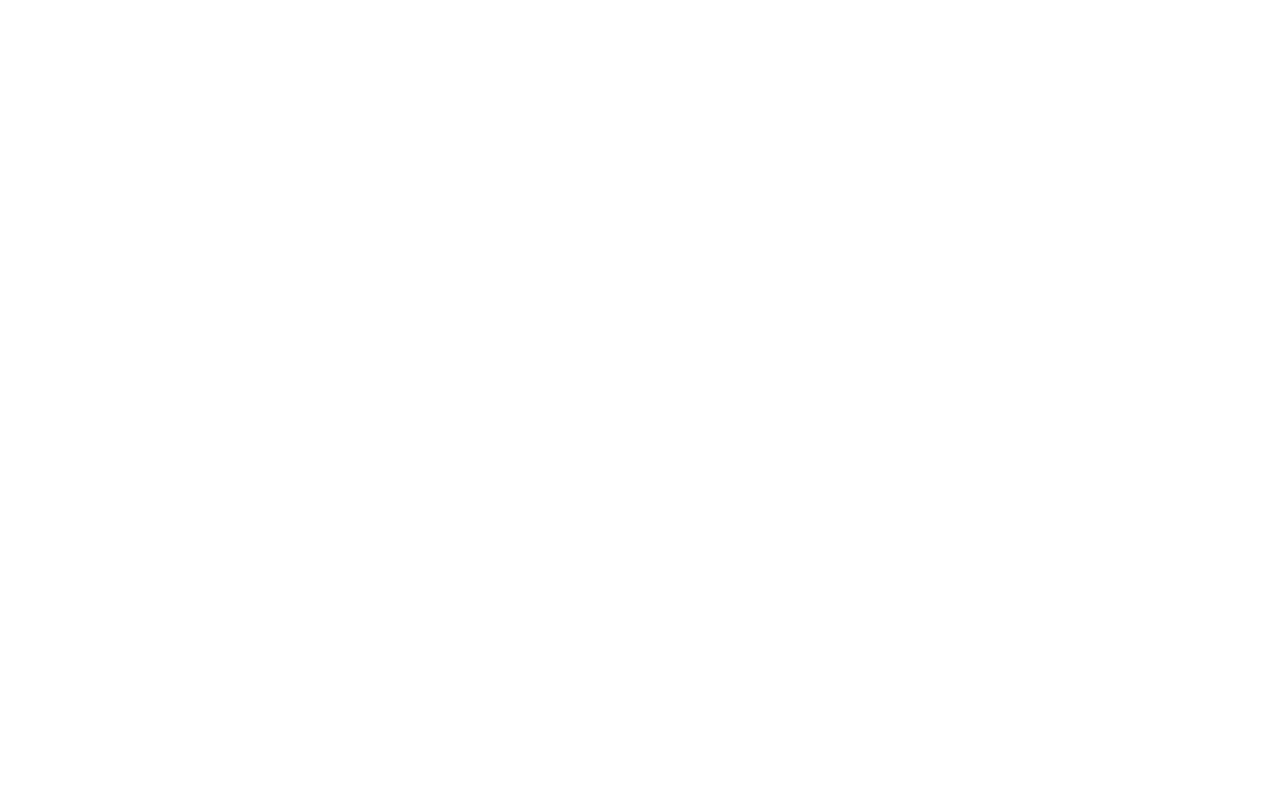
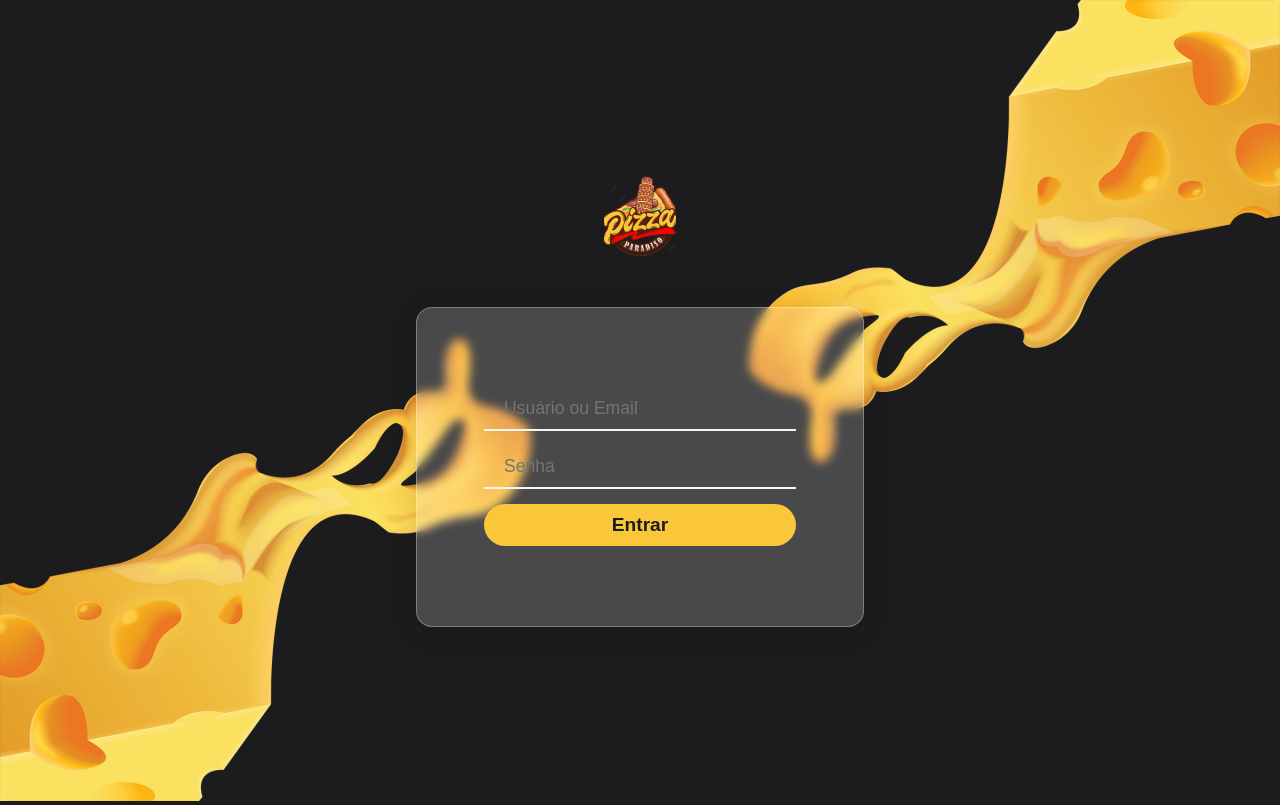
Before and after one commit to pedrovs3/pizzaria-front, a plain HTML site: page pages/admin.html in a window 1280 px wide. Drawn offline with Linux system fonts and the light colour scheme.

Commit message:
Login page for admin

```diff
--- /dev/null
+++ b/assets/css/admin_styles/main.css
@@ -0,0 +1,62 @@
+.main-container-login {
+    background: rgba(255, 255, 255, 0.2);
+    border-radius: 16px;
+    box-shadow: 0 4px 30px rgba(0, 0, 0, 0.1);
+    backdrop-filter: blur(5px);
+    -webkit-backdrop-filter: blur(5px);
+    border: 1px solid rgba(255, 255, 255, 0.3);
+    height: 40vh;
+    width: 35vw;
+    align-self: center;
+
+    display: flex;
+    flex-direction: column;
+    align-items: center;
+    justify-content: center;
+
+}
+
+.main-container-login__form-group {
+    display: flex;
+    flex-direction: column;
+    align-items: center;
+    height: 100%;
+    width: 100%;
+    justify-content: space-between;
+    margin: 80px 0px;
+}
+
+.main-container-login__input-login {
+    padding: 10px 20px;
+    background: transparent;
+    border: none;
+    border-bottom: 2px solid var(--white-color);
+    color: var(--white-color);
+    transition: all 300ms ease-in-out;
+    width: 70%;
+    font-size: 1.1rem;
+    font-weight: normal;
+}
+
+.main-container-login__input-login:focus {
+    outline: none;
+    border-bottom: 2px solid var(--accent-color);
+}
+
+.main-container-login__login-button{
+    padding: 10px 20px;
+    width: 70%;
+    background: var(--accent-color);
+    color: var(--bg-color);
+    border: none;
+    border-radius: 50px ;
+    font-weight: bold;
+    font-size: 1.2rem;
+    transition: all 300ms ease-in-out;
+}
+
+.main-container-login__login-button:hover {
+    border-radius: 12px;
+    cursor: pointer;
+    background: #ffb500;
+}
--- a/assets/css/admin_styles/styles.css
+++ b/assets/css/admin_styles/styles.css
@@ -1,2 +1,62 @@
 @import url(../../css/colors.css);
 @import url(../../css/reset.css);
+@import url(./main.css);
+
+body {
+    background: var(--bg-color);
+    display: flex;
+    flex-direction: column;
+    height: 100vh;
+    overflow: hidden;
+    max-width: 100vw;
+    align-items: center;
+    justify-content: center;
+    margin: 0 60px;
+}
+
+body div {
+    display: flex;
+    flex-direction: column;
+    align-items: center;
+    justify-content: center;
+    gap: 50px;
+}
+
+body::after {
+    content: url("../../img/cheese_upper.png");
+    position: absolute;
+    top: 0;
+    right: 0;
+    z-index: -1;
+}
+
+body::before {
+    content: url("../../img/cheese_lower.png");
+    position: absolute;
+    bottom: -5px;
+    left: 0;
+    z-index: -1;
+}
+
+@media (max-width: 680px) {
+    body::after, body::before  {
+        display: none;
+    }
+
+    body {
+        margin: 0 30px;
+    }
+
+    body div {
+        width: 100%
+    }
+
+    .main-container-login {
+        height: auto;
+        width: 100%;
+    }
+
+    .main-container-login__form-group {
+        gap: 40px;
+    }
+}
--- a/assets/css/mobile.css
+++ b/assets/css/mobile.css
@@ -60,4 +60,8 @@
         flex-direction: column;
         gap: 10px;
     }
+
+    .main-container-login {
+        width: 100%;
+    }
 }
--- a/assets/css/reset.css
+++ b/assets/css/reset.css
@@ -1,3 +1,9 @@
 a {
   text-decoration: none;
 }
+
+*{
+  padding: 0;
+  margin: 0;
+  box-sizing: border-box;
+}
--- a/assets/css/styles.css
+++ b/assets/css/styles.css
@@ -5,12 +5,6 @@
 @import url(./mobile.css);
 @import url(./reset.css);
 @import url(./colors.css);
-
-*{
-  padding: 0;
-  margin: 0;
-  box-sizing: border-box;
-}
 
 html {
   -webkit-font-smoothing: antialiased;
--- a/pages/admin.html
+++ b/pages/admin.html
@@ -5,8 +5,19 @@
     <meta http-equiv="X-UA-Compatible" content="IE=edge">
     <meta name="viewport" content="width=device-width, initial-scale=1.0">
     <title>CMS - Pizza Paradiso</title>
+
+    <link rel="stylesheet" href="../assets/css/admin_styles/styles.css">
 </head>
 <body>
-
+    <div>
+        <img src="../assets/img/Logo.png">
+        <main class="main-container-login">
+            <form method="post" class="main-container-login__form-group">
+                <input type="text" name="user" placeholder="Usuário ou Email" class="main-container-login__input-login">
+                <input type="password" name="password" placeholder="Senha" class="main-container-login__input-login">
+                <button type="submit" class="main-container-login__login-button">Entrar</button>
+            </form>
+        </main>
+    </div>
 </body>
 </html>
```
Also changed, not shown: assets/img/cheese_lower.png (added), assets/img/cheese_upper.png (added).
